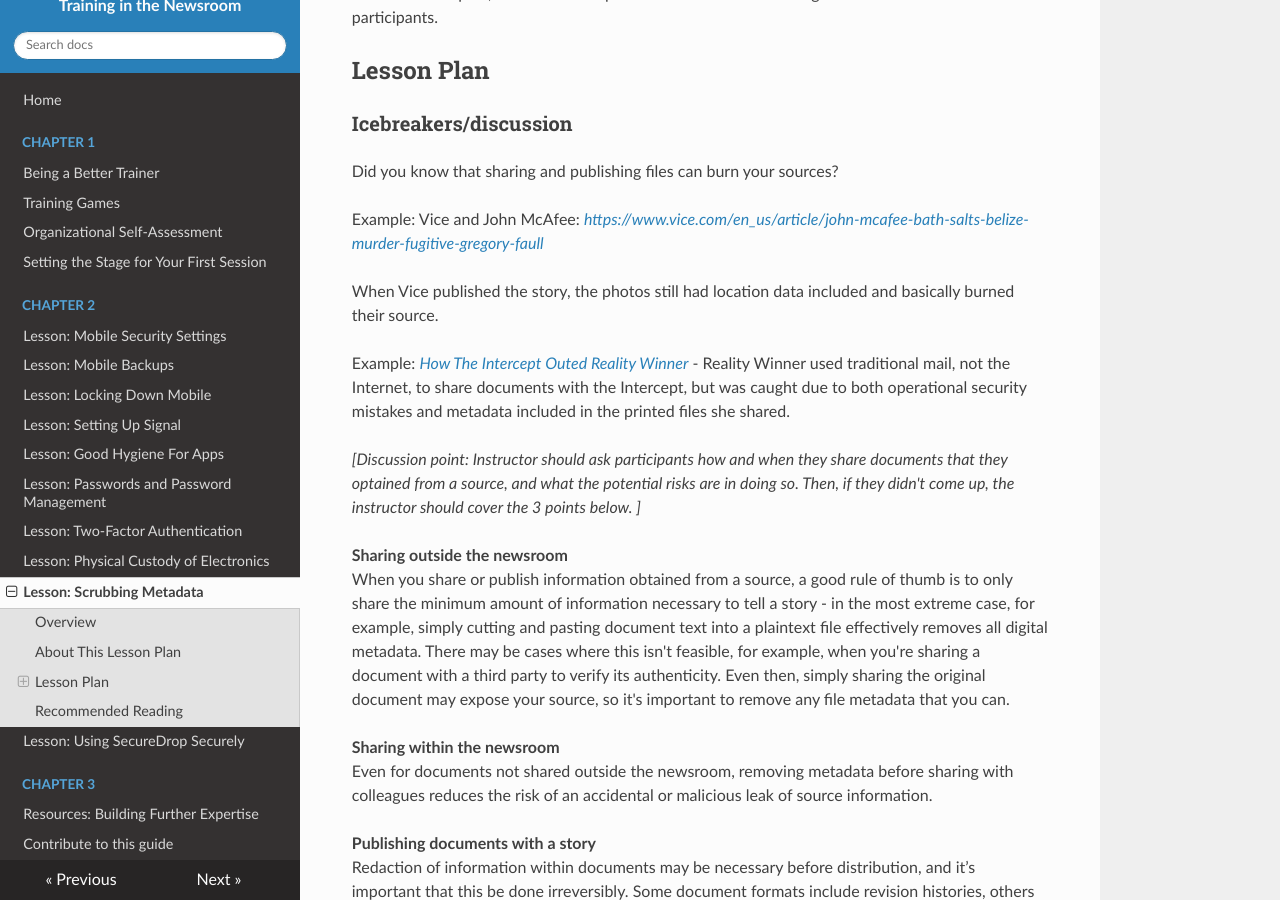
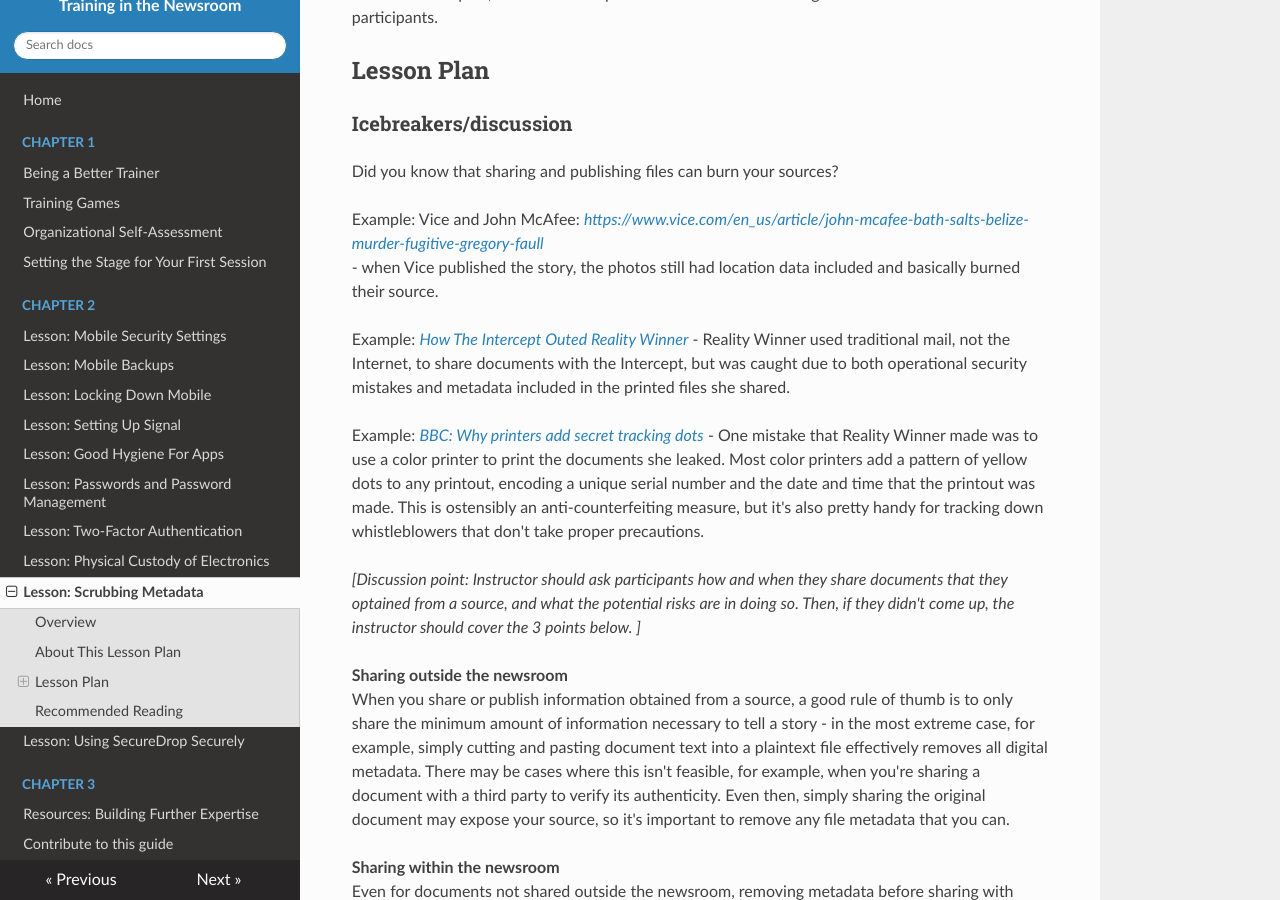
Before and after one commit to OpenNewsLabs/field-guide-security-training-newsroom, an MkDocs documentation site: the page built from docs/Chapter02-10-ScrubbingMetadata.md, in a window 1280 px wide and 900 px high, scrolled down 890 px. Built offline with MkDocs 1.6.1, drawn with Linux system fonts in a browser that asks for light colours; nearby versions of some CDN libraries; old or Windows-style settings are respelled for this version of MkDocs.

Commit message:
Added more info about printer microdots

```diff
--- a/docs/Chapter02-10-ScrubbingMetadata.md
+++ b/docs/Chapter02-10-ScrubbingMetadata.md
@@ -38,8 +38,7 @@
 
 Example: Vice and John McAfee:
 [*https://www.vice.com/en\_us/article/john-mcafee-bath-salts-belize-murder-fugitive-gregory-faull*](https://www.vice.com/en_us/article/john-mcafee-bath-salts-belize-murder-fugitive-gregory-faull)
-
-When Vice published the story, the photos still had location data
+- when Vice published the story, the photos still had location data
 included and basically burned their source.
 
 Example: [*How The Intercept Outed Reality
@@ -47,6 +46,9 @@
 - Reality Winner used traditional mail, not the Internet, to share
 documents with the Intercept, but was caught due to both operational
 security mistakes and metadata included in the printed files she shared.
+
+Example: [*BBC: Why printers add secret tracking dots*](http://www.bbc.com/future/story/20170607-why-printers-add-secret-tracking-dots)
+ - One mistake that Reality Winner made was to use a color printer to print the documents she leaked. Most color printers add a pattern of yellow dots to any printout, encoding a unique serial number and the date and time that the printout was made. This is ostensibly an anti-counterfeiting measure, but it's also pretty handy for tracking down whistleblowers that don't take proper precautions.
 
 *\[Discussion point: Instructor should ask participants how and when they share documents that they optained from a source, and what the potential risks are in doing so. Then, if they didn't come up, the instructor should cover the 3 points below. \]*
 
```
